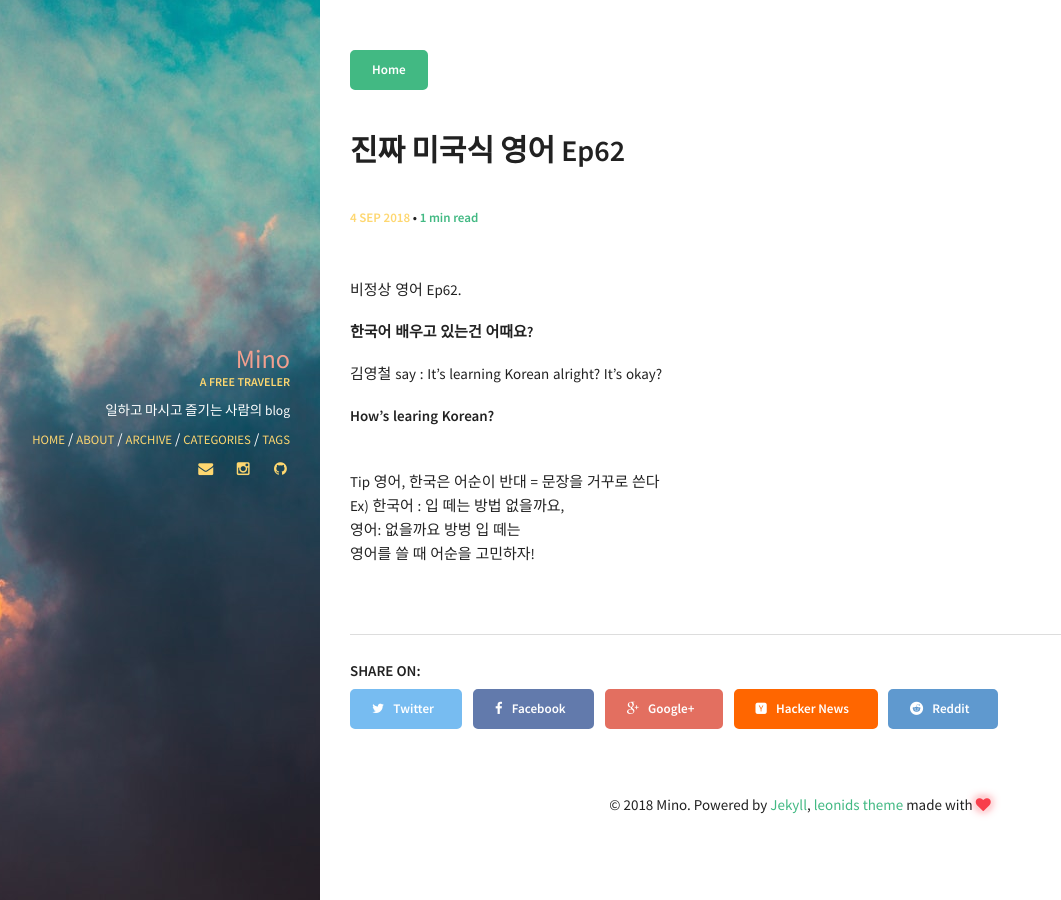
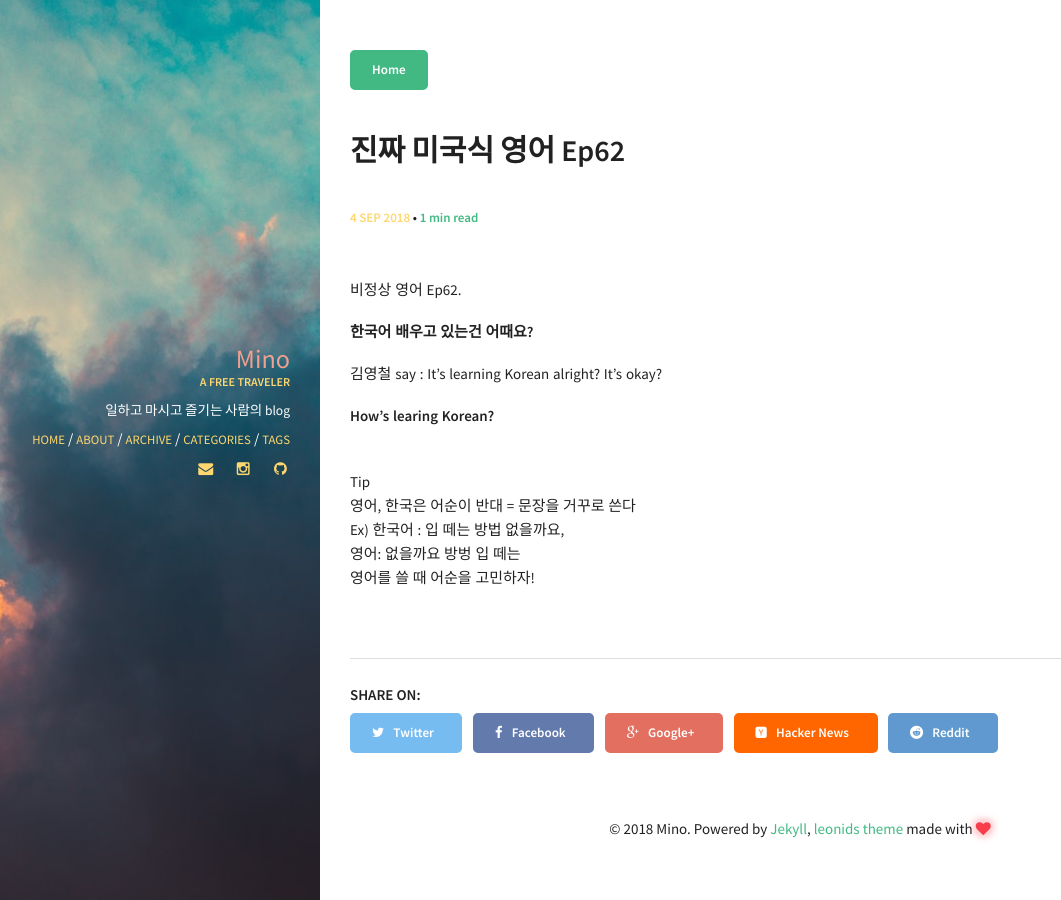
Before and after one commit to minoblog/minoblog.github.io, a Jekyll site: the page built from _posts/2018-09-04-Podcast-English-Ep62.md, in a window 1280 px wide. Shown: the whole page, without its empty margins (0-1061 px from the left). Built offline with Jekyll 4.4.1, drawn with Linux system fonts in a browser that asks for light colours.

```diff
--- a/_posts/2018-09-04-Podcast-English-Ep62.md
+++ b/_posts/2018-09-04-Podcast-English-Ep62.md
@@ -14,7 +14,7 @@ comments: true
 
 <b>How's learing Korean?</b> <br>
 
-<br>Tip
+<br>Tip<br>
 영어, 한국은 어순이 반대 = 문장을 거꾸로 쓴다 <br>
 Ex) 한국어 : 입 떼는 방법 없을까요, <br>
 영어: 없을까요 방벙 입 떼는 <br>
```
